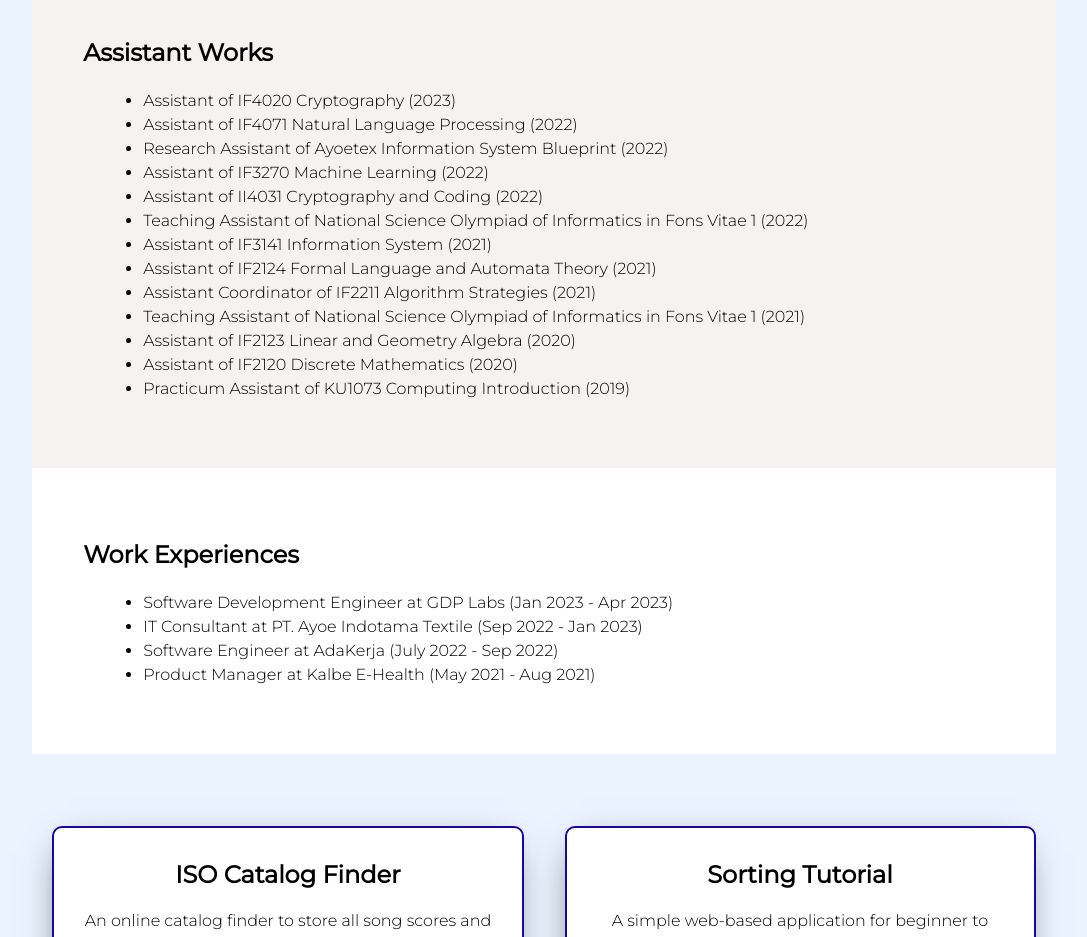
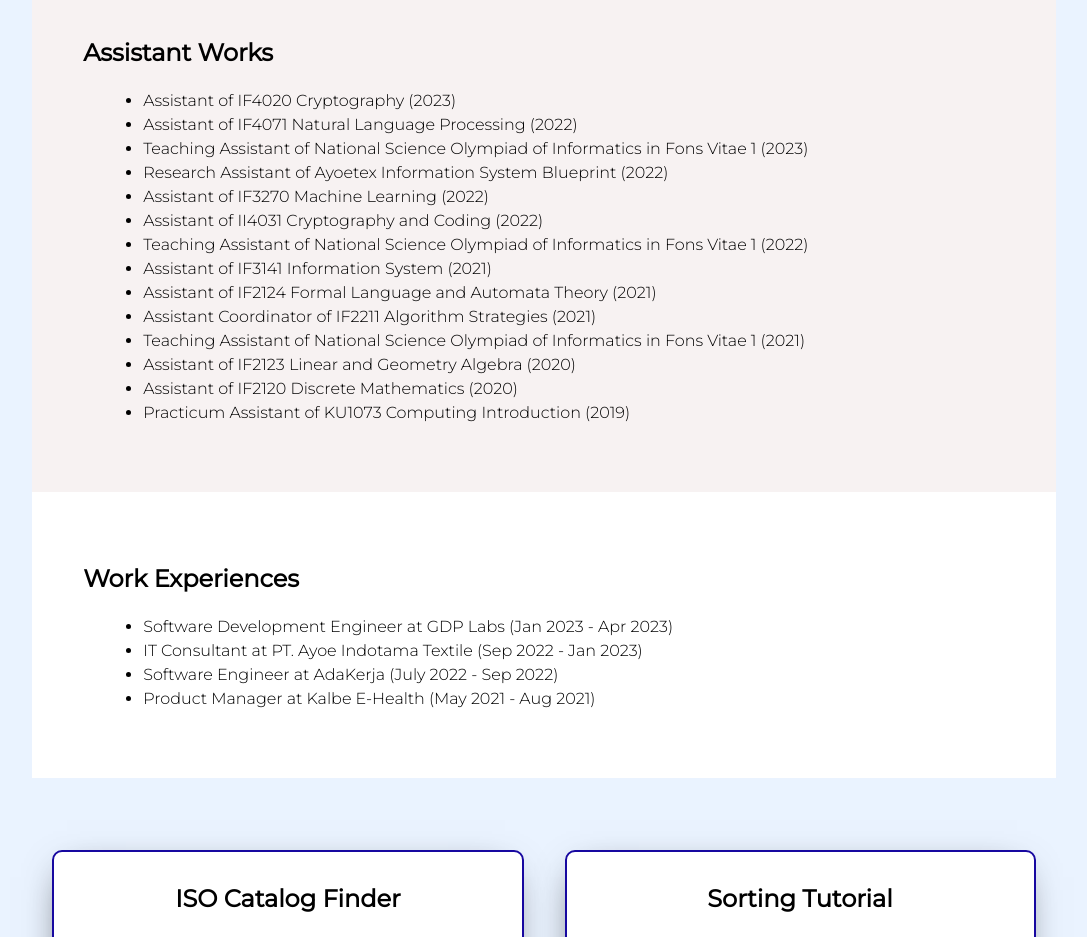
Before and after one commit to michaellhans/michaellhans.github.io, a plain HTML site: page index.html in a window 1280 px wide. Shown: the part 1720-2657 px from the top of the page, without its empty margins (96-1183 px from the left). Drawn offline with nearby package versions, Linux system fonts and the light colour scheme.

Commit message:
Update my experience

```diff
--- a/index.html
+++ b/index.html
@@ -126,6 +126,7 @@
                 <ul>
                   <li>Assistant of IF4020 Cryptography (2023)</li>
                   <li>Assistant of IF4071 Natural Language Processing (2022)</li>
+                  <li>Teaching Assistant of National Science Olympiad of Informatics in Fons Vitae 1 (2023)</li>
                   <li>Research Assistant of Ayoetex Information System Blueprint (2022)</li>
                   <li>Assistant of IF3270 Machine Learning (2022)</li>
                   <li>Assistant of II4031 Cryptography and Coding (2022)</li>
```
